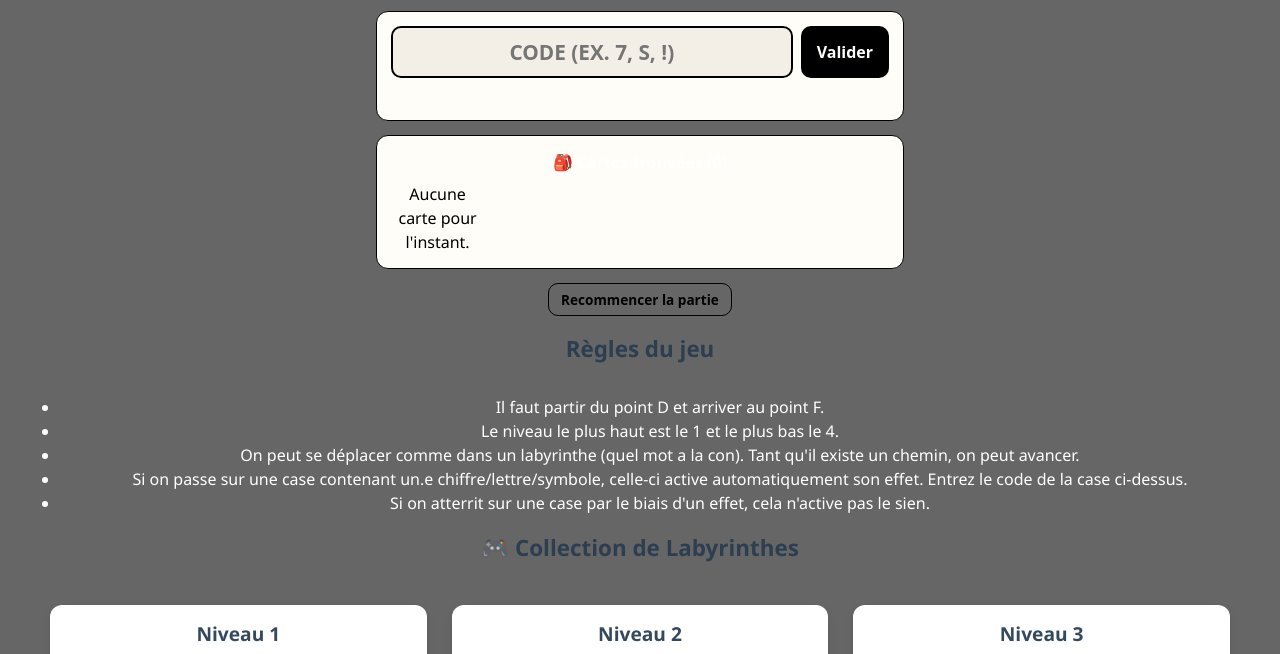
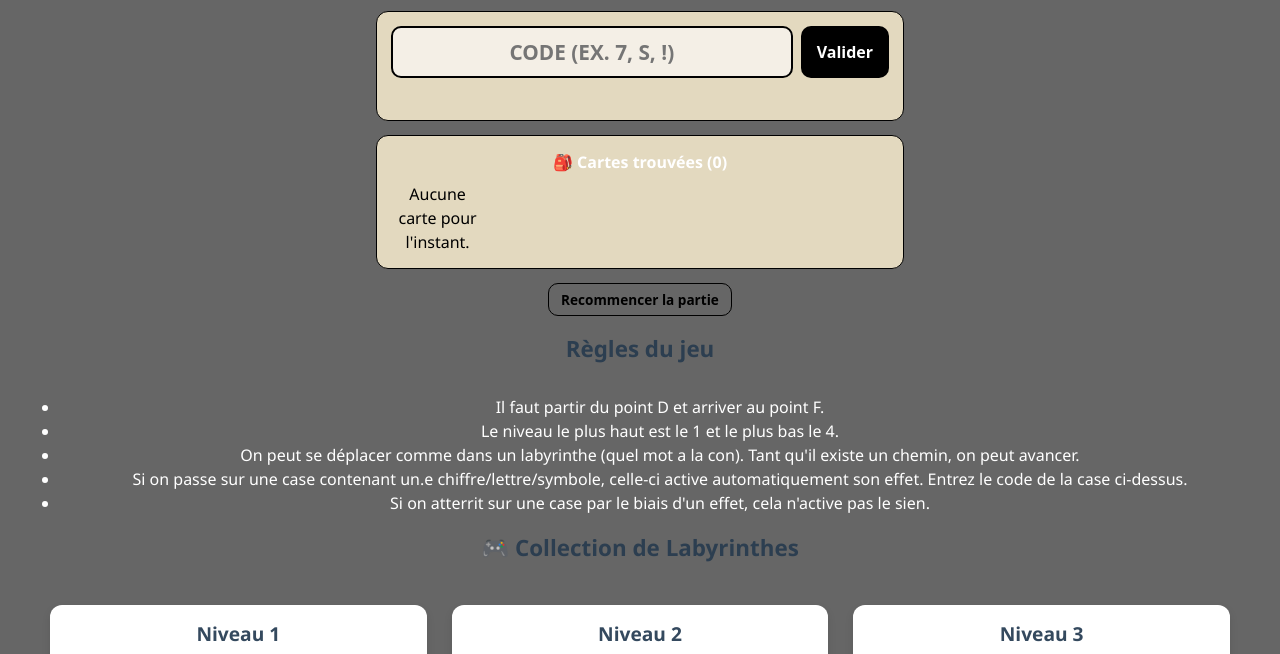
Before and after one commit to lgrangaud/Labyrinthe, a plain HTML site: page index.html in a window 1280 px wide. Shown: the part 103-757 px from the top of the page. Drawn offline with Linux system fonts and the light colour scheme.

Commit message:
Update index.html

```diff
--- a/index.html
+++ b/index.html
@@ -5,7 +5,7 @@
 <meta name="viewport" content="width=device-width, initial-scale=1, viewport-fit=cover">
 <title>Labyrinthe</title>
 <style>
-:root{--bg:#f4efe6;--card:#fffdf8;--ink:#000000;--mut:#000000;--acc:#000000;--line:#000000;box-sizing:border-box;padding-top:env(safe-area-inset-top,0px);padding-bottom:env(safe-area-inset-bottom,0px)}
+:root{--bg:#f4efe6;--card:#E3D9BF;--ink:#000000;--mut:#000000;--acc:#000000;--line:#000000;box-sizing:border-box;padding-top:env(safe-area-inset-top,0px);padding-bottom:env(safe-area-inset-bottom,0px)}
 @media (prefers-color-scheme:dark){:root:not([data-theme="light"]){--bg:#1b1712;--card:#262019;--ink:#ffffff;--mut:#ffffff;--acc:#e08a5c;--line:#ffffff}}
 :root[data-theme="dark"]{--bg:#1b1712;--card:#262019;--ink:#ffffff;--mut:#ffffff;--acc:#e08a5c;--line:#ffffff}
 html{scroll-padding-top:env(safe-area-inset-top,0px)}
```
